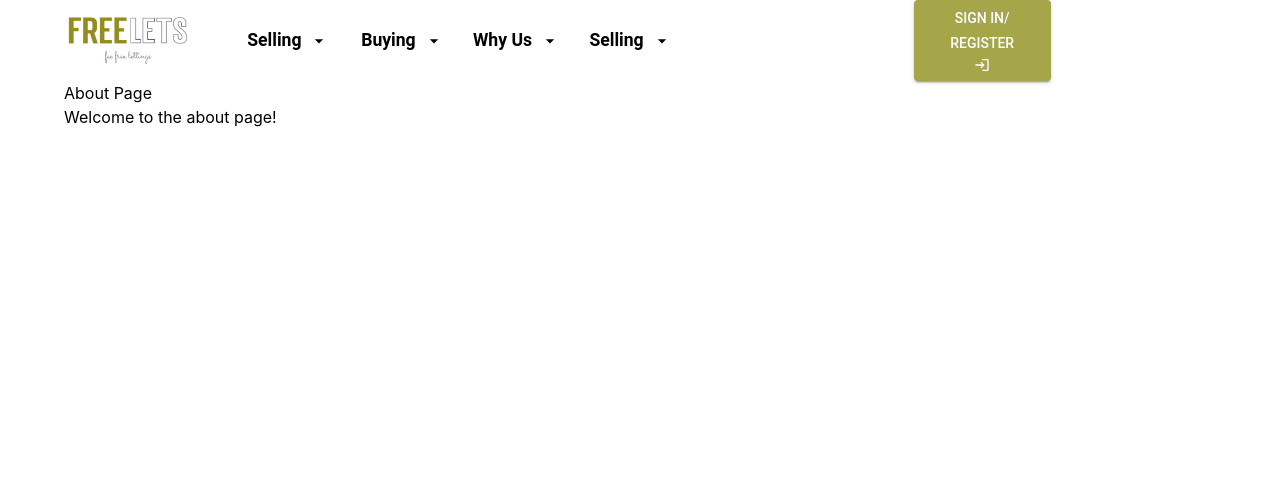
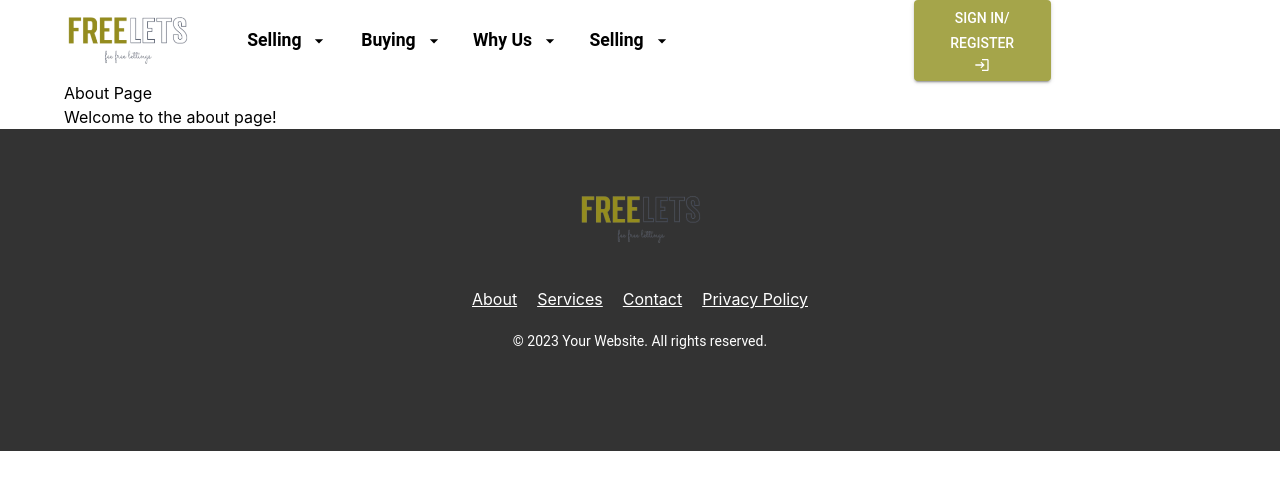
Before and after one commit to nahoma123/front-end-real-estate, a React (Create React App) app: page /about in a window 1280 px wide. Shown: the top 490 px of the page. Built offline with nearby package versions, Linux system fonts and the light colour scheme.

Commit message:
added footer

```diff
--- a/package.json
+++ b/package.json
@@ -5,6 +5,8 @@
   "dependencies": {
     "@emotion/react": "^11.11.1",
     "@emotion/styled": "^11.11.0",
+    "@fontsource/montserrat": "^5.0.13",
+    "@fontsource/roboto": "^5.0.8",
     "@mui/icons-material": "^5.14.13",
     "@mui/material": "^5.14.11",
     "@testing-library/jest-dom": "^5.17.0",
--- a/src/App.tsx
+++ b/src/App.tsx
@@ -23,6 +23,7 @@ function About() {
 }
 
 const theme = createTheme({
+
   palette: {
     primary: {
       main: '#948c1e',
--- /dev/null
+++ b/src/components/presentational/footer/footer.tsx
@@ -0,0 +1,69 @@
+import React from "react";
+import { Container, Typography, Link, Grid } from "@mui/material";
+import { styled } from "@mui/system";
+import LogoImg from "../logo/image";
+
+const FooterContainer = styled("footer")({
+  backgroundColor: "#333",
+  color: "#fff",
+  padding: "16px 0",
+  paddingTop: "50px",
+  paddingBottom: "100px",
+});
+
+const FooterText = styled(Typography)({
+  fontSize: 14,
+});
+
+const FooterLinks = styled("div")({
+  marginTop: 8,
+  padding: "10px",
+  display: "flex",
+  justifyContent: "center",
+  "& > * + *": {
+    marginLeft: 16,
+  },
+});
+
+const StyledLink = styled(Link)({
+  padding: "10px",
+  "&:hover": {
+    color: "#948c1e",
+  },
+});
+
+const Footer = () => {
+  return (
+    <FooterContainer>
+      <Grid container>
+        <Grid item md={2}></Grid>
+        <Grid item md={8} container justifyContent={"center"}>
+          <LogoImg />
+        </Grid>
+        <Grid></Grid>
+      </Grid>
+      <Container maxWidth="lg">
+        <FooterLinks>
+          <StyledLink href="#" color="inherit">
+            About
+          </StyledLink>
+          <StyledLink href="#" color="inherit">
+            Services
+          </StyledLink>
+          <StyledLink href="#" color="inherit">
+            Contact
+          </StyledLink>
+          <StyledLink href="#" color="inherit">
+            Privacy Policy
+          </StyledLink>
+        </FooterLinks>
+        <FooterText variant="body2" align="center">
+          © {new Date().getFullYear()} Your Website. All rights reserved.
+        </FooterText>
+
+      </Container>
+    </FooterContainer>
+  );
+};
+
+export default Footer;
--- a/src/components/presentational/header/Header.tsx
+++ b/src/components/presentational/header/Header.tsx
@@ -37,12 +37,13 @@ const Header: React.FC = () => {
     <StyledAppBar position="static">
       <Toolbar>
         <Grid container component="div">
-          <Grid md={2} sm={0}>
+          <Grid item md={2} sm={0}>
             <LogoImg />
           </Grid>
-          <StyledGrid container direction="row" md={8} sm={8}>
-            <Grid container md={10}>
+          <StyledGrid container item direction="row" md={8} sm={8}>
+            <Grid item container md={10}>
               <Grid
+              item
                 md={2}
                 justifyContent="center"
                 alignItems="center"
@@ -51,6 +52,7 @@ const Header: React.FC = () => {
                 <HeaderMenu label="Selling" menuItems={<MegaMenu />} />
               </Grid>
               <Grid
+                item
                 md={2}
                 justifyContent="center"
                 alignItems="center"
@@ -60,6 +62,7 @@ const Header: React.FC = () => {
               </Grid>
 
               <Grid
+                item
                 md={2}
                 justifyContent="center"
                 alignItems="center"
@@ -69,6 +72,7 @@ const Header: React.FC = () => {
               </Grid>
 
               <Grid
+                item
                 md={2}
                 justifyContent="center"
                 alignItems="center"
@@ -77,7 +81,13 @@ const Header: React.FC = () => {
                 <HeaderMenu label="Selling" menuItems={<MegaMenu />} />
               </Grid>
             </Grid>
-            <Grid md={2} justifyContent="center" alignItems="center" container>
+            <Grid
+              item
+              md={2}
+              justifyContent="center"
+              alignItems="center"
+              container
+            >
               <StyledSellButton variant="contained">
                 <Grid justifyContent="center" alignItems="center" container>
                   Sign In/ Register
@@ -87,7 +97,7 @@ const Header: React.FC = () => {
             </Grid>
             {/* docs */}
           </StyledGrid>
-          <Grid md={2} sm={0}></Grid>
+          <Grid item md={2} sm={0}></Grid>
         </Grid>
       </Toolbar>
     </StyledAppBar>
--- a/src/components/presentational/header_menu/header_menu.tsx
+++ b/src/components/presentational/header_menu/header_menu.tsx
@@ -30,6 +30,8 @@ const StyledDropdown = styled(Button)(({ theme }) => ({
   },
 }));
 
+
+
 interface HeaderMenuProps {
   label: string;
   menuItems: ReactNode;
@@ -40,15 +42,8 @@ const HeaderMenu: React.FC<HeaderMenuProps> = ({ label, menuItems }) => {
   const [isOpen, setIsOpen] = useState(false);
 
   const handleClick = (event: React.MouseEvent<HTMLButtonElement>) => {
-    if (isOpen) {
-      // Close the current menu if it's already open
-      setAnchorEl(null);
-      setIsOpen(false);
-    } else {
-      // Open the menu
-      setAnchorEl(event.currentTarget);
-      setIsOpen(true);
-    }
+    setAnchorEl(event.currentTarget);
+    setIsOpen(!isOpen);
   };
 
   const handleClose = () => {
@@ -63,7 +58,7 @@ const HeaderMenu: React.FC<HeaderMenuProps> = ({ label, menuItems }) => {
         aria-controls={isOpen ? "fade-menu" : undefined}
         aria-haspopup="true"
         aria-expanded={isOpen ? "true" : undefined}
-        onMouseOver={handleClick}
+        onClick={handleClick}
         sx={{ color: "white" }}
         endIcon={
           <ArrowDropDownIcon sx={{ color: isOpen ? "#948c1e" : "black" }} />
--- a/src/layouts/MainLayout.tsx
+++ b/src/layouts/MainLayout.tsx
@@ -1,6 +1,7 @@
 import React, { ReactNode } from 'react';
 import { Header } from "../components/presentational/header/Header";
 import Container from '@mui/material/Container';
+import Footer  from "../components/presentational/footer/footer";
 
 type MainLayoutProps = {
   children: ReactNode;
@@ -11,6 +12,7 @@ function MainLayout({ children }: MainLayoutProps) {
     <div>
       <Header />
       <Container>{children}</Container>
+      <Footer/>
     </div>
   );
 }
```
Also changed, not shown: 1 other file (tests, documents, lock files or other folders).
